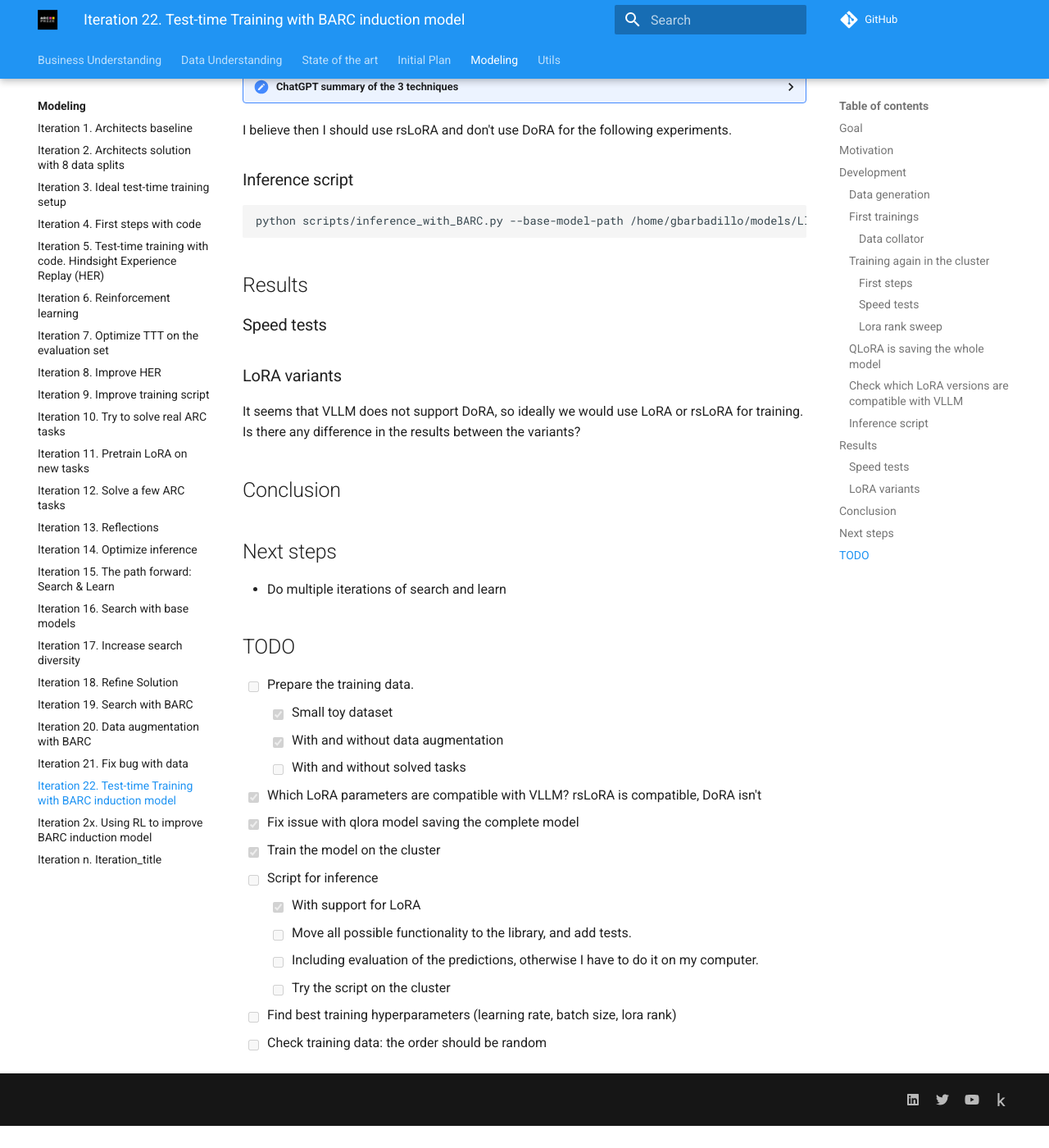
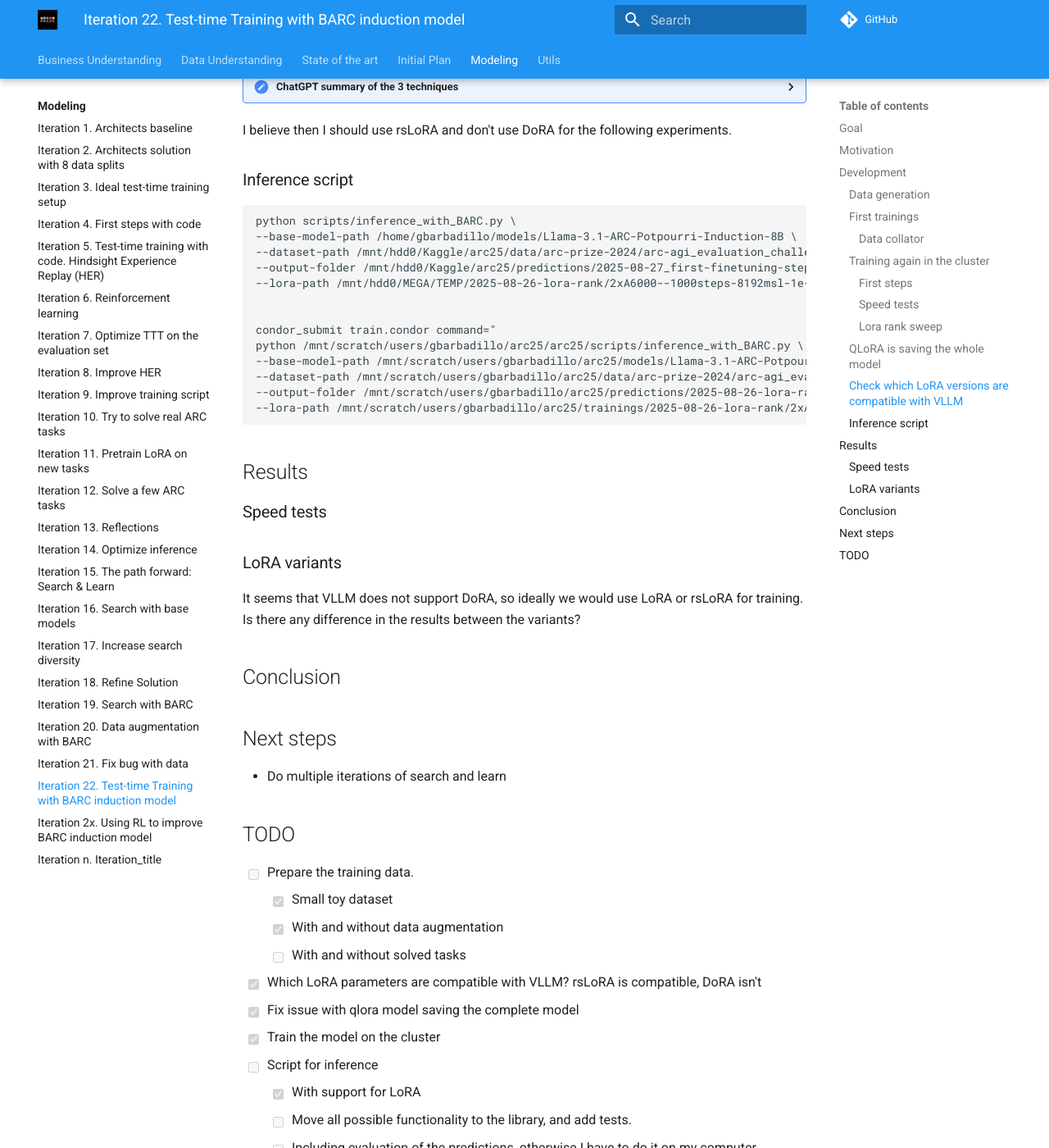
Before and after one commit to ironbar/arc25, an MkDocs documentation site: the page built from docs/modeling/Iteration_22_ttt_BARC.md, in a window 1280 px wide and 1400 px high, scrolled down 9686 px. Shown: the whole window at 82% size. Built offline with MkDocs 1.6.1 and Material for MkDocs 9.7.7, drawn with Linux system fonts in a browser that asks for light colours; comment, search, counter and statistics services are not loaded; before the commit the page ends 11059 px from its top, so only the background shows below that; some of the changed text lies outside the part shown.

Commit message:
fixed tiny bug in inference script

````diff
--- a/docs/modeling/Iteration_22_ttt_BARC.md
+++ b/docs/modeling/Iteration_22_ttt_BARC.md
@@ -480,7 +480,19 @@ I believe then I should use rsLoRA and don't use DoRA for the following experime
 ### Inference script
 
 ```bash
-python scripts/inference_with_BARC.py --base-model-path /home/gbarbadillo/models/Llama-3.1-ARC-Potpourri-Induction-8B --dataset-path /mnt/hdd0/Kaggle/arc25/data/arc-prize-2024/arc-agi_evaluation_challenges.json --output-folder /mnt/hdd0/Kaggle/arc25/predictions/2025-08-27_first-finetuning-steps --lora-path /mnt/hdd0/MEGA/TEMP/2025-08-26-lora-rank/2xA6000--1000steps-8192msl-1e-4lr-lora32/checkpoint-1000
+python scripts/inference_with_BARC.py \
+--base-model-path /home/gbarbadillo/models/Llama-3.1-ARC-Potpourri-Induction-8B \
+--dataset-path /mnt/hdd0/Kaggle/arc25/data/arc-prize-2024/arc-agi_evaluation_challenges.json \
+--output-folder /mnt/hdd0/Kaggle/arc25/predictions/2025-08-27_first-finetuning-steps \
+--lora-path /mnt/hdd0/MEGA/TEMP/2025-08-26-lora-rank/2xA6000--1000steps-8192msl-1e-4lr-lora32/checkpoint-1000
+
+
+condor_submit train.condor command="
+python /mnt/scratch/users/gbarbadillo/arc25/arc25/scripts/inference_with_BARC.py \
+--base-model-path /mnt/scratch/users/gbarbadillo/arc25/models/Llama-3.1-ARC-Potpourri-Induction-8B \
+--dataset-path /mnt/scratch/users/gbarbadillo/arc25/data/arc-prize-2024/arc-agi_evaluation_challenges.json \
+--output-folder /mnt/scratch/users/gbarbadillo/arc25/predictions/2025-08-26-lora-rank/2xA6000--1000steps-8192msl-1e-4lr-lora32 \
+--lora-path /mnt/scratch/users/gbarbadillo/arc25/trainings/2025-08-26-lora-rank/2xA6000--1000steps-8192msl-1e-4lr-lora32/checkpoint-1000" -append request_gpus=1 -append request_cpus=4
 ```
 
 ## Results
@@ -512,5 +524,6 @@ in the results between the variants?
   - [ ] Move all possible functionality to the library, and add tests.
   - [ ] Including evaluation of the predictions, otherwise I have to do it on my computer.
   - [ ] Try the script on the cluster
+  - [ ] There might be a problem with `os.environ['CUDA_VISIBLE_DEVICES'] = str(get_least_used_gpu_index())` on the cluster or on my computer. Probably it should only do changes if the variable is not set.
 - [ ] Find best training hyperparameters (learning rate, batch size, lora rank)
 - [ ] Check training data: the order should be random
````
Also changed, not shown: 1 other file.
